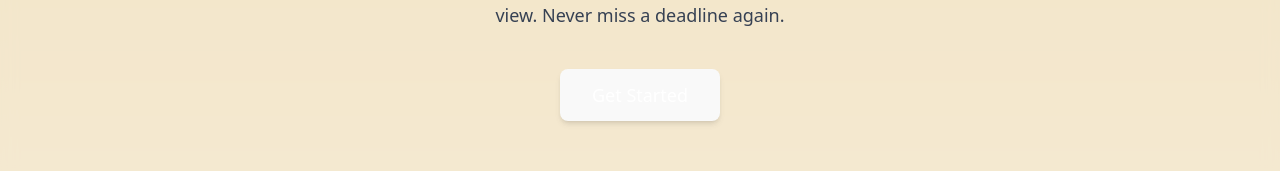
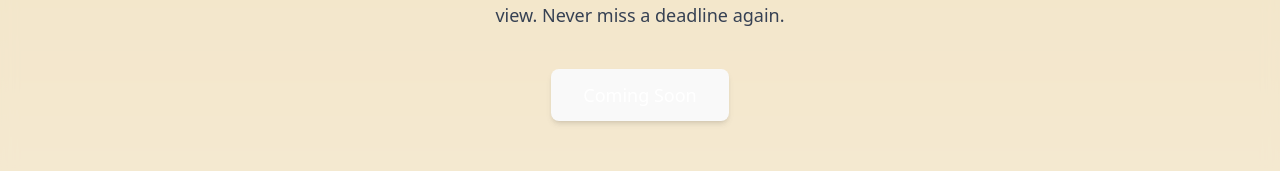
Before and after one commit to AggieAgenda/App, a React (Vite) app in the folder Frontend/: page / in a window 1280 px wide. Shown: the part 623-794 px from the top of the page. Built offline with nearby package versions, Linux system fonts and the light colour scheme.

Commit message:
fixed button

```diff
--- a/Frontend/src/pages/Home.jsx
+++ b/Frontend/src/pages/Home.jsx
@@ -56,7 +56,7 @@ export default function Home() {
           Sync all your academic events from multiple platforms into one clean, unified view. Never miss a deadline again.
         </p>
         <button className="px-8 py-3 bg-[#305d6f] text-white text-lg rounded-lg shadow-md hover:bg-[#3c7289] transition">
-          Get Started
+          Coming Soon
         </button>
       </section>
 
```
